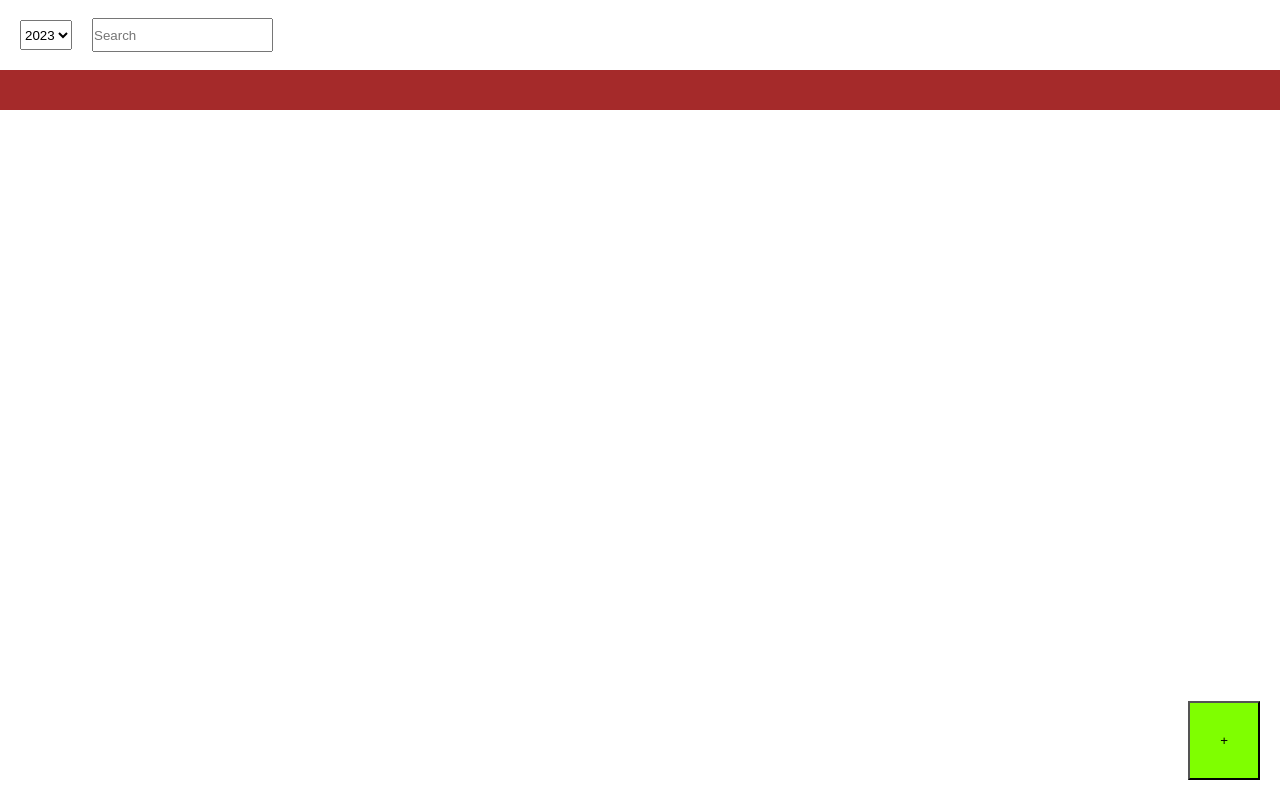
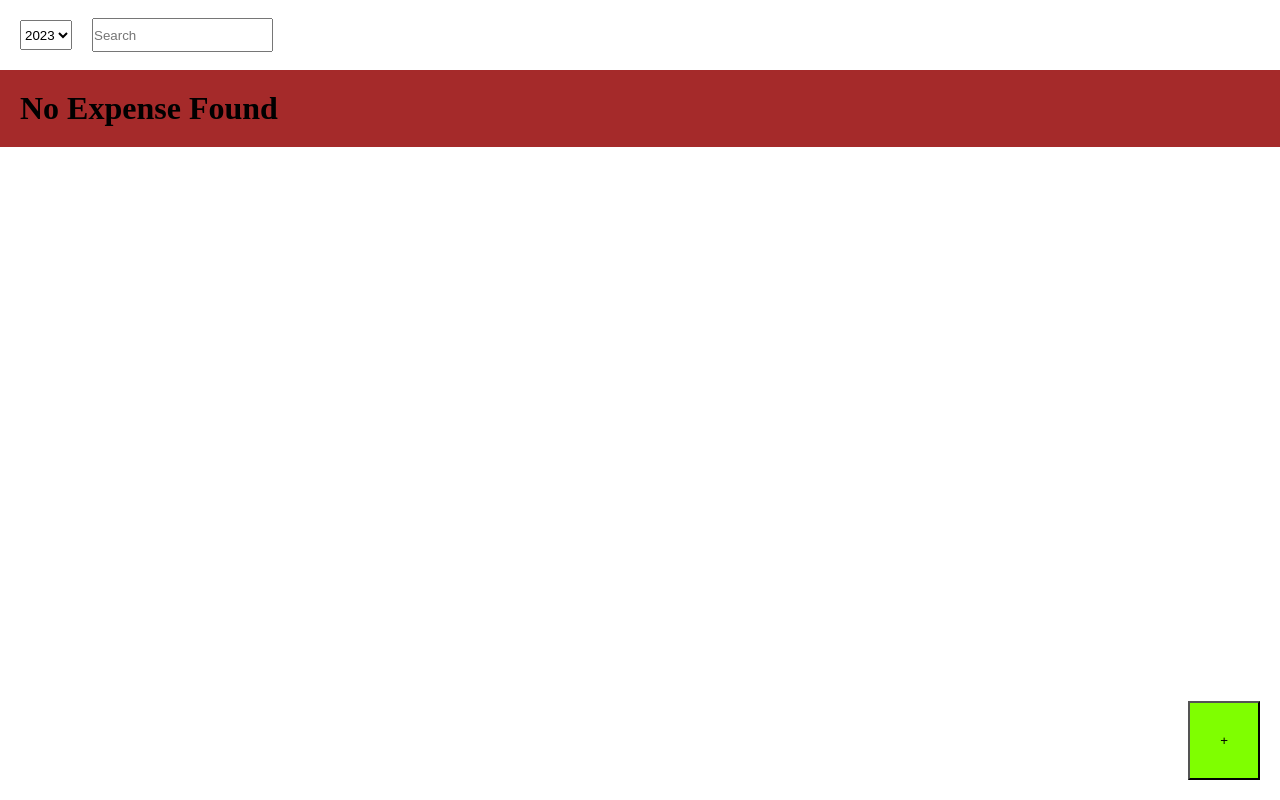
Before and after one commit to its-rajesh-smp/expense-tracker-new, a React (Create React App) app: page / in a window 1280 px wide. Built offline with nearby package versions, Linux system fonts and the light colour scheme.

Commit message:
Showing Message

```diff
--- a/src/App.js
+++ b/src/App.js
@@ -92,6 +92,11 @@ function App() {
             id={i /*Id For Delete Data */}
           />
         ))}
+
+        {newArrayAfterFilter.length===0 ? <h1>No Expense Found</h1> : <></>}
+        {newArrayAfterFilter.length===1 ? <h1>Add More Only One Present</h1> : <></>}
+
+
       </Container>
     </div>
   );
```
